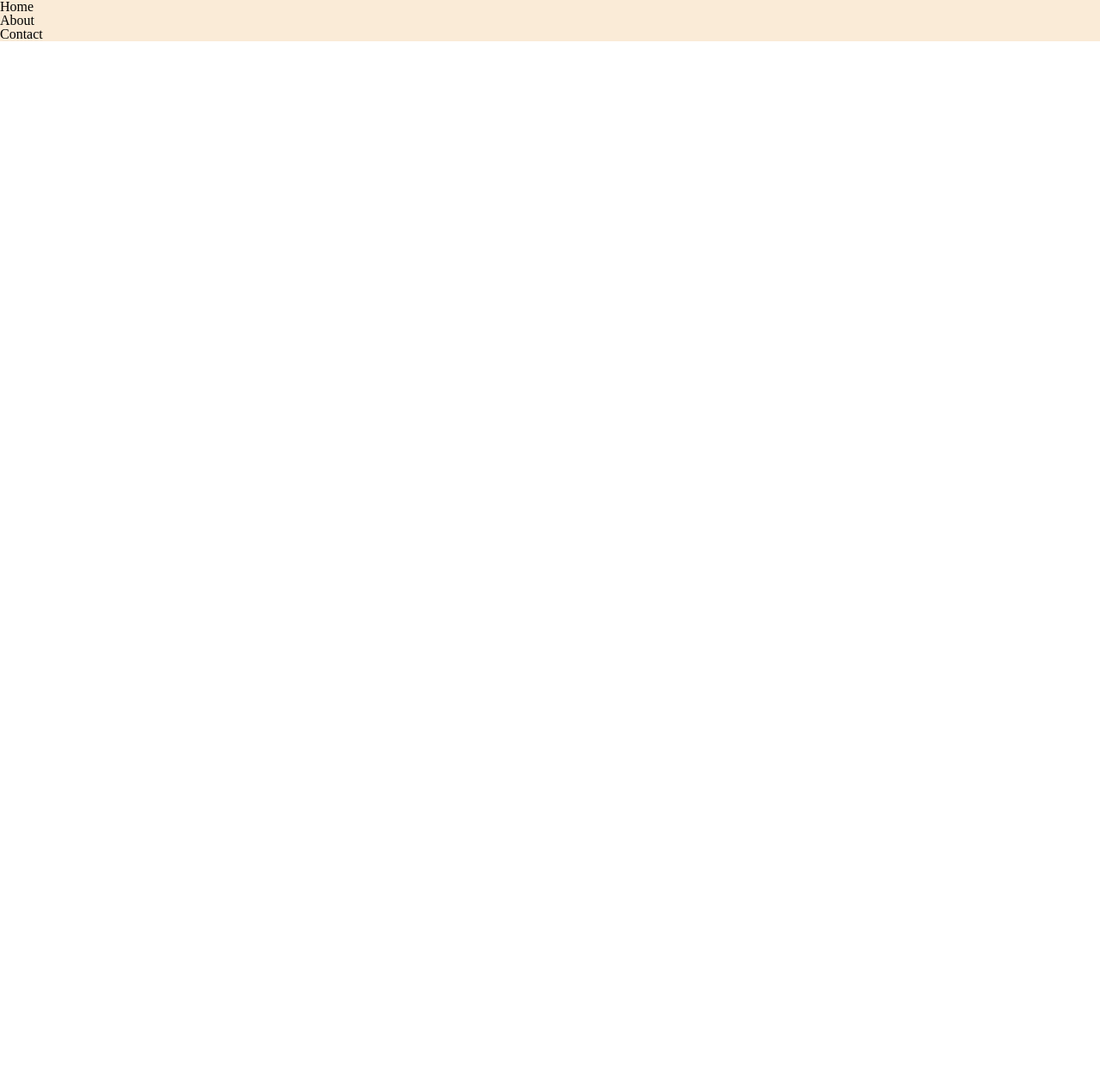
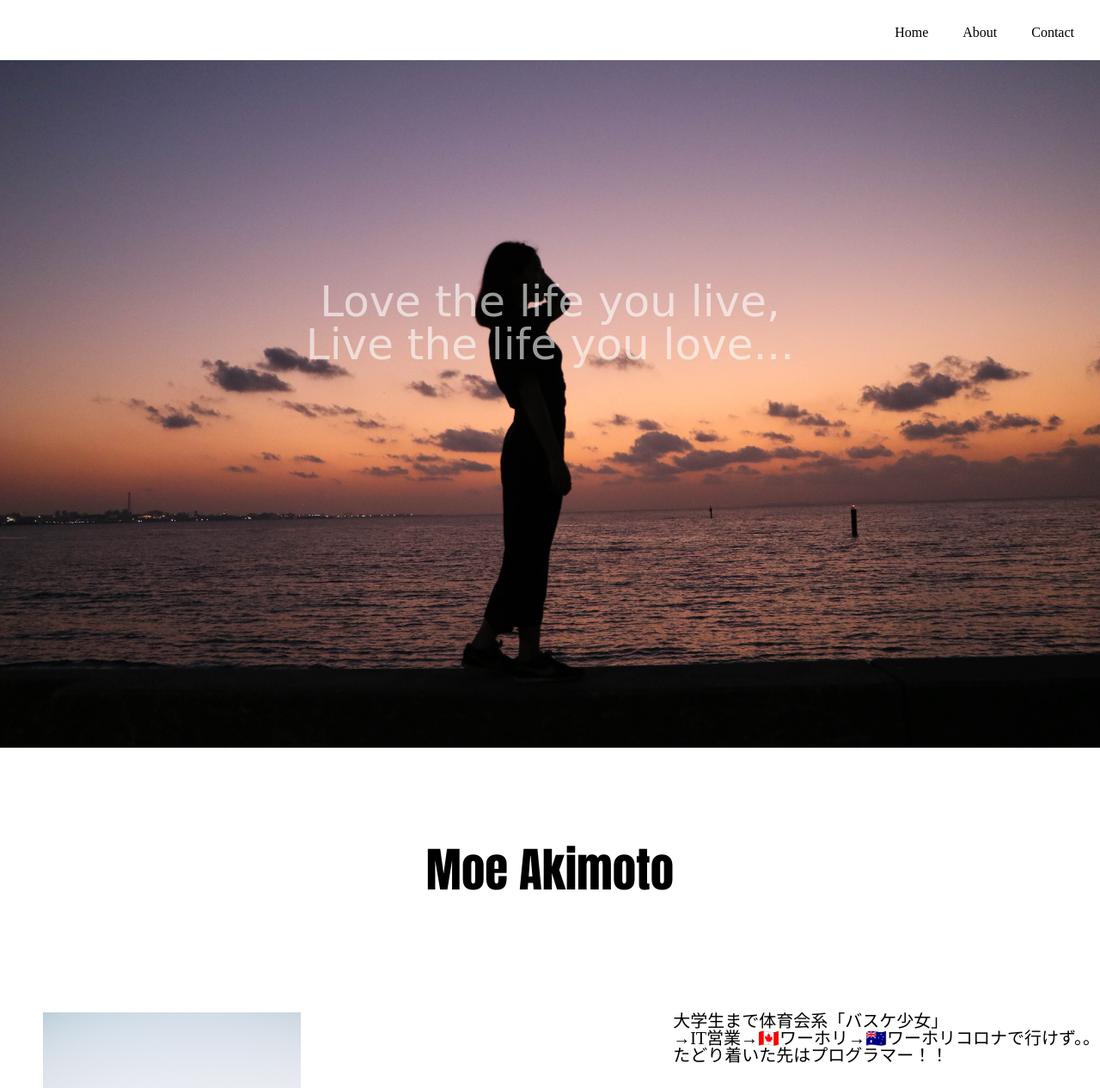
Before and after one commit to akimoe0503/portfolio1214, a plain HTML site: page index.html in a window 1280 px wide. Shown: the top 1266 px of the page at 86% size. Before the commit the page ends 800 px from the top, so only its background shows below. Drawn offline with Linux system fonts and the light colour scheme; a web font is replaced by a local one.

Commit message:
モックアップ作成

```diff
--- a/css/style.css
+++ b/css/style.css
@@ -1,6 +1,90 @@
-body {
-    width: 1280px;
+body,
+html {
+  height: 100%;
+  margin: 0 auto;
 }
+
 header ul{
-    background-color: antiquewhite;
+    height: 70px;
+    background-color: #ffffff;
+    display: flex;
+    justify-content: flex-end;
 }
+
+header li{
+    display:inline;
+    padding:30px 10px;
+    margin-right: 20px;
+}
+
+/* パララックス  */
+/*--コンテンツ設定--*/
+.area {
+    background-color: #ffffff;
+    overflow: hidden;
+    width: 100%;
+    height: 180px;
+    padding: 5% 0;
+}
+
+.area h2 {
+    font-family: 'Impact';
+    font-size: 55px;
+    text-align: center;
+    margin-top: 50px;
+}
+
+.area p {
+    text-align: center;
+    font-size: 14px;
+}
+
+/*--固定背景の設定--*/
+.cd-fixed-bg {
+    position: relative;
+    min-height: 100%;
+    background-size: cover;
+    background-attachment: fixed;
+    background-repeat: no-repeat;
+    background-position: center center;
+    z-index: 2;
+}
+
+/*--固定背景01--*/
+.cd-fixed-bg.cd-bg-1  {
+  background-image: url("../img/top.jpg");
+}
+
+.cd-fixed-bg p{
+    text-align: center;
+    padding: 20%;
+    opacity: 0.6;
+    font-size: 50px;
+    color: #ffffff;
+    font-family: 'Italianno', cursive;
+}
+
+/* about me */
+.main-photo{
+    display: flex;
+    justify-content: space-between;
+}
+
+.main-photo img{
+    width: 300px;
+    height: 450px;
+    margin-left: 50px;
+}
+
+.main-photo p{
+    font-size: 20px;
+
+}
+
+
+/* slider */
+
+
+
+
+/* footer */
--- a/index.html
+++ b/index.html
@@ -5,6 +5,8 @@
     <meta name="viewport" content="width=device-width, initial-scale=1.0">
     <link rel="stylesheet" type="text/css" href="css/reset.css">
     <link rel="stylesheet" type="text/css" href="css/style.css">
+    <link rel="preconnect" href="https://fonts.gstatic.com">
+<link href="https://fonts.googleapis.com/css2?family=Italianno&display=swap" rel="stylesheet">
 
     <title>My profile</title>
 </head>
@@ -12,17 +14,45 @@
     <!-- header -->
     <header>
         <ul>
-            <li>Home</li>
-            <li>About</li>
-            <li>Contact</li>
+            <li><a href=""></a>Home</li>
+            <li><a href=""></a>About</li>
+            <li><a href=""></a>Contact</li>
         </ul>
     </header>
 
+    <!-- <div class="top-img">
+        <p>Love the life you live,<br>
+            Live the life you love...</p>
+    </div> -->
+
+<!--固定背景01-->
+<div class="cd-fixed-bg cd-bg-1">
+    <p>Love the life you live,<br>
+        Live the life you love...</p>
+</div>
+
+<!--コンテンツ-->
+<div class="area">
+    <h2>Moe Akimoto<h2>
+        <p></p>
+</div>
+
     <!-- About me -->
+    <main>
+        <div class="main-photo">
+            <img src="img/main.JPG" alt="自己紹介写真">
+            <p>大学生まで体育会系「バスケ少女」<br>
+                →IT営業→🇨🇦ワーホリ→🇦🇺ワーホリコロナで行けず。。<br>
+                たどり着いた先はプログラマー！！</p>
+        </div>
+
+    </main>
 
 
+    <!-- footer -->
+    <footer>
 
-    <!--  -->
+    </footer>
 
 </body>
 </html>
```
Also changed, not shown: img/main.JPG (added), img/top.jpg (added), top.jpg (added).
